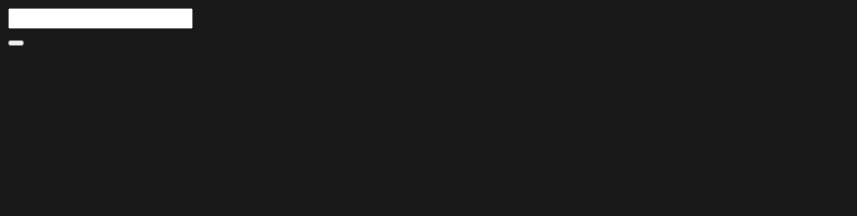
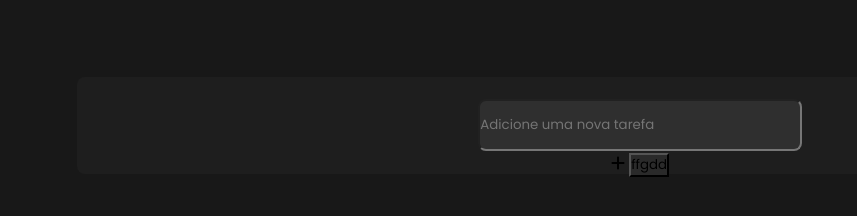
Before and after one commit to jumartinszz/TaskList, a plain HTML site: page index.html in a window 1280 px wide. Shown: the whole page, without its empty margins (0-857 px from the left). Drawn offline with Linux system fonts and the light colour scheme.

Commit message:
feat:structure of html and continuation of css

```diff
--- a/assets/css/styles.index.css
+++ b/assets/css/styles.index.css
@@ -1,7 +1,42 @@
+@import url('https://fonts.googleapis.com/css2?family=Poppins:wght@100;200;300;400;500;600&display=swap');
+
+* {
+    margin: 0;
+    padding: 0;
+    box-sizing: border-box;
+    font-family: 'Poppins', sans-serif;
+}
+
 body {
     background-color: #181818;
 }
 
-input {
-    color: #2a2a2a;
+main{
+    align-items: center;
+    justify-content: center;
+    width: 100%;
+    height: 30vh;
+    padding: 6%;
 }
+
+#postlist {
+    display: flex;
+    justify-content: center;
+    background-color: #1e1e1e;
+    text-align: center;
+    padding: 2%;
+    border-radius: 8px;
+}
+
+#list {
+    background-color: #2f2f2f;
+    justify-content: center;
+    width: 100%;
+    height: 100%;
+    border-radius: 8px;
+}
+
+
+button {
+    background-color: #2a2a2a;
+}
--- a/index.html
+++ b/index.html
@@ -2,6 +2,9 @@
 <html lang="pt-br">
 
 <head>
+    <link rel="stylesheet" href="https://cdnjs.cloudflare.com/ajax/libs/font-awesome/6.4.2/css/all.min.css"
+        integrity="sha512-z3gLpd7yknf1YoNbCzqRKc4qyor8gaKU1qmn+CShxbuBusANI9QpRohGBreCFkKxLhei6S9CQXFEbbKuqLg0DA=="
+        crossorigin="anonymous" referrerpolicy="no-referrer" />
     <meta charset="UTF-8">
     <meta name="viewport" content="width=device-width, initial-scale=1.0">
     <script src="assets/js/script.index.js"></script>
@@ -11,18 +14,17 @@
 
 <body>
 <main>
-    <div id="postForm">
-        <div class="input-box">
-            <label for="weight"></label>
-            <div class="input-field">
+    <section id="postForm">
+        <div id="postlist">
+            <div>
+                <label for="title"></label>
+                <input type="text" id="list" placeholder="Adicione uma nova tarefa">
                 <i class="fa-solid fa-plus"></i>
-                <input type="number" id="weight" name="weight" required>
+                <button onclick="listpublic()">ffgdd</button>
             </div>
         </div>
 
-        <button onclick="listpublic()"></button>
-    </div>
-
+    </section>
 </main>
 </body>
 
```
Also changed, not shown: assets/images/trainer.svg (added).
